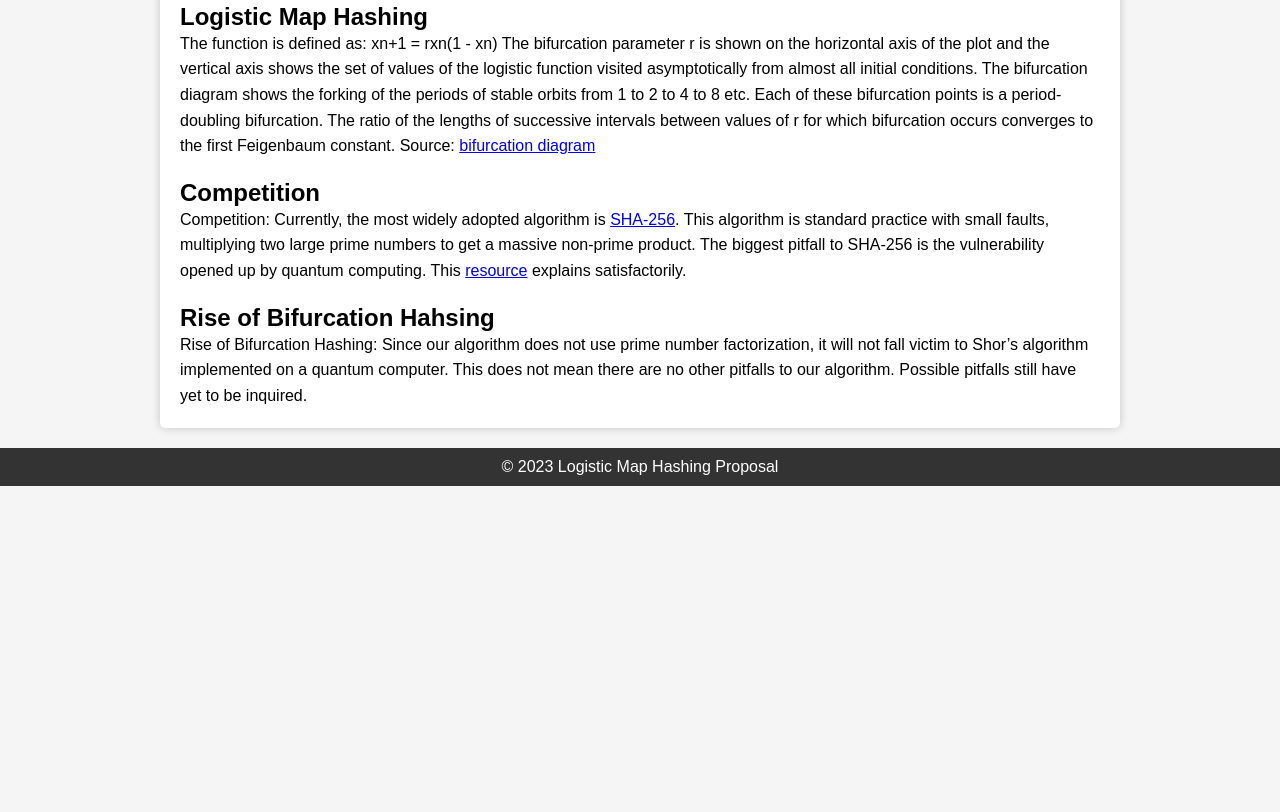
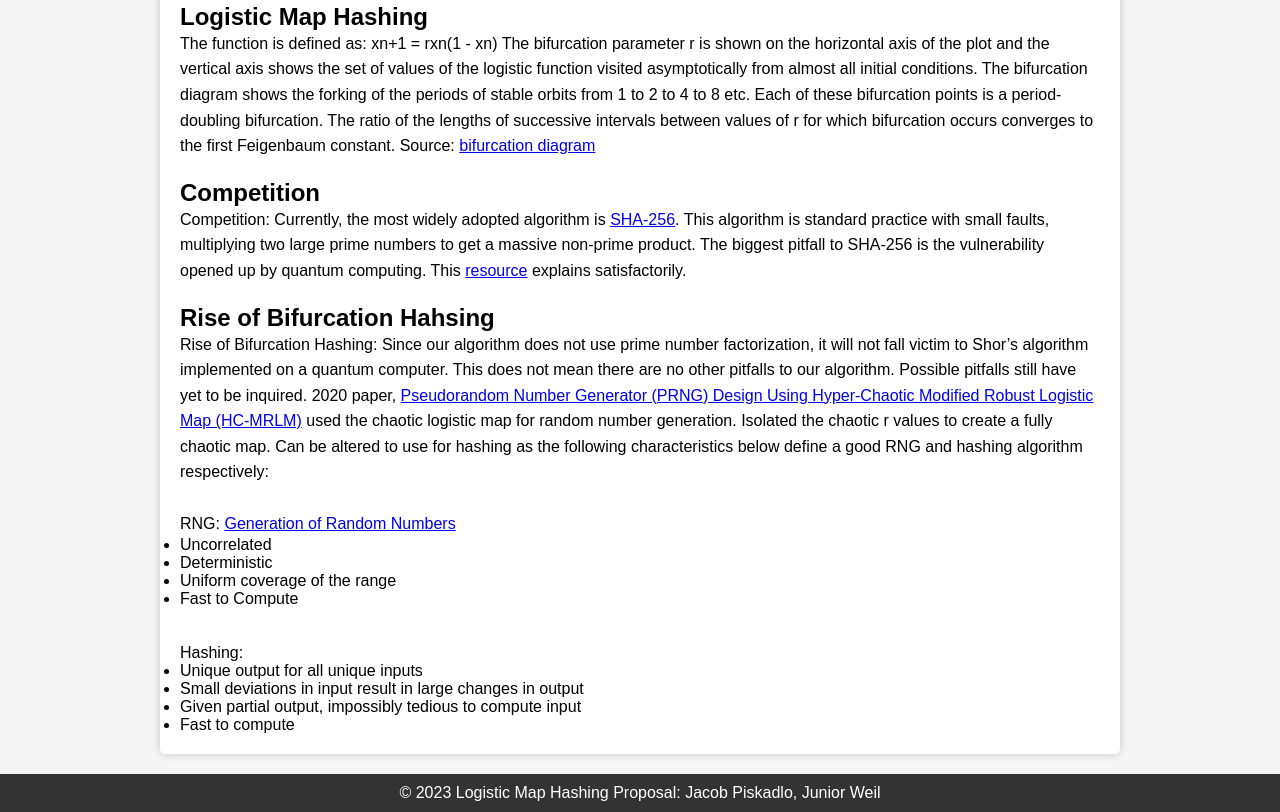
Before and after one commit to Jacobo149/Logistic_Map_Website, a plain HTML site: page index.html in a window 1280 px wide. Shown: the part 372-1184 px from the top of the page. Before the commit the page ends 858 px from the top, so only its background shows below. Drawn offline with Linux system fonts and the light colour scheme.

Commit message:
Added RNG Paper and Text

```diff
--- a/index.html
+++ b/index.html
@@ -16,14 +16,8 @@
         <h2>About the Proposal</h2>
         <p>
             This is based on the chaotic function called a Bifurcation Tree. The idea is, that no matter what the inputs are, you are unable to predict the output.
-
-
             So, if you have an input to the function, say a list of keywords, you input it into the function and receive an output, which maps to a point on the bifurcation tree graph which will act as the private and public key.
-
-
             Theoretically, without knowledge of both of these points, you can't figure out the original input. Knowledge of one will reduce the possible points to a cross-section that if we make large enough, will make it infeasible to brute force.
-
-
             Especially in large applications,  needing enough points on the tree to avoid collision is trivial, adding more degrees of precision to the input will allow more points of output on the tree. Plus, running this hashing algorithm will allow for O(1) running time, severely outpacing even the fastest elliptic curve algorithm.
                     </p>
 
@@ -51,6 +45,26 @@ Currently, the most widely adopted algorithm is <a href="https://www.n-able.com/
                 Since our algorithm does not use prime number factorization, it will not fall victim to Shor’s algorithm implemented on a quantum computer.
             This does not mean there are no other pitfalls to our algorithm. Possible pitfalls still have yet to be inquired.
 
+            2020 paper, <a href="https://www.mdpi.com/2079-9292/9/1/104" target="_blank">Pseudorandom Number Generator (PRNG) Design Using Hyper-Chaotic Modified Robust Logistic Map (HC-MRLM)</a> used the chaotic logistic map for random number generation.
+            Isolated the chaotic r values to create a fully chaotic map. Can be altered to use for hashing as the following characteristics below define a
+            good RNG and hashing algorithm respectively:
+            <br> <br>
+            RNG:               <a href="https://courses.physics.illinois.edu/phys466/sp2013/lnotes/random_numbers.html#:~:text=What%20are%20some%20of%20the,of%20range%2C%20efficiency%20of%20algorithm" target="_blank">Generation of Random Numbers </a>
+            <ul>
+                <li>Uncorrelated</li>
+                <li>Deterministic</li>
+                <li>Uniform coverage of the range</li>
+                <li>Fast to Compute</li>
+              </ul>
+              <br> <br>
+              Hashing:
+              <ul>
+                <li>Unique output for all unique inputs</li>
+                <li>Small deviations in input result in large changes in output</li>
+                <li>Given partial output, impossibly tedious to compute input</li>
+                <li>Fast to compute</li>
+              </ul>
+
         <p>
 
     </div>
@@ -58,7 +72,7 @@ This does not mean there are no other pitfalls to our algorithm. Possible pitfal
 
 
     <footer>
-        &copy; 2023 Logistic Map Hashing Proposal
+        &copy; 2023 Logistic Map Hashing Proposal: Jacob Piskadlo, Junior Weil
     </footer>
 </body>
 </html>
```
Lines whose indentation alone changed are shown as unchanged.
